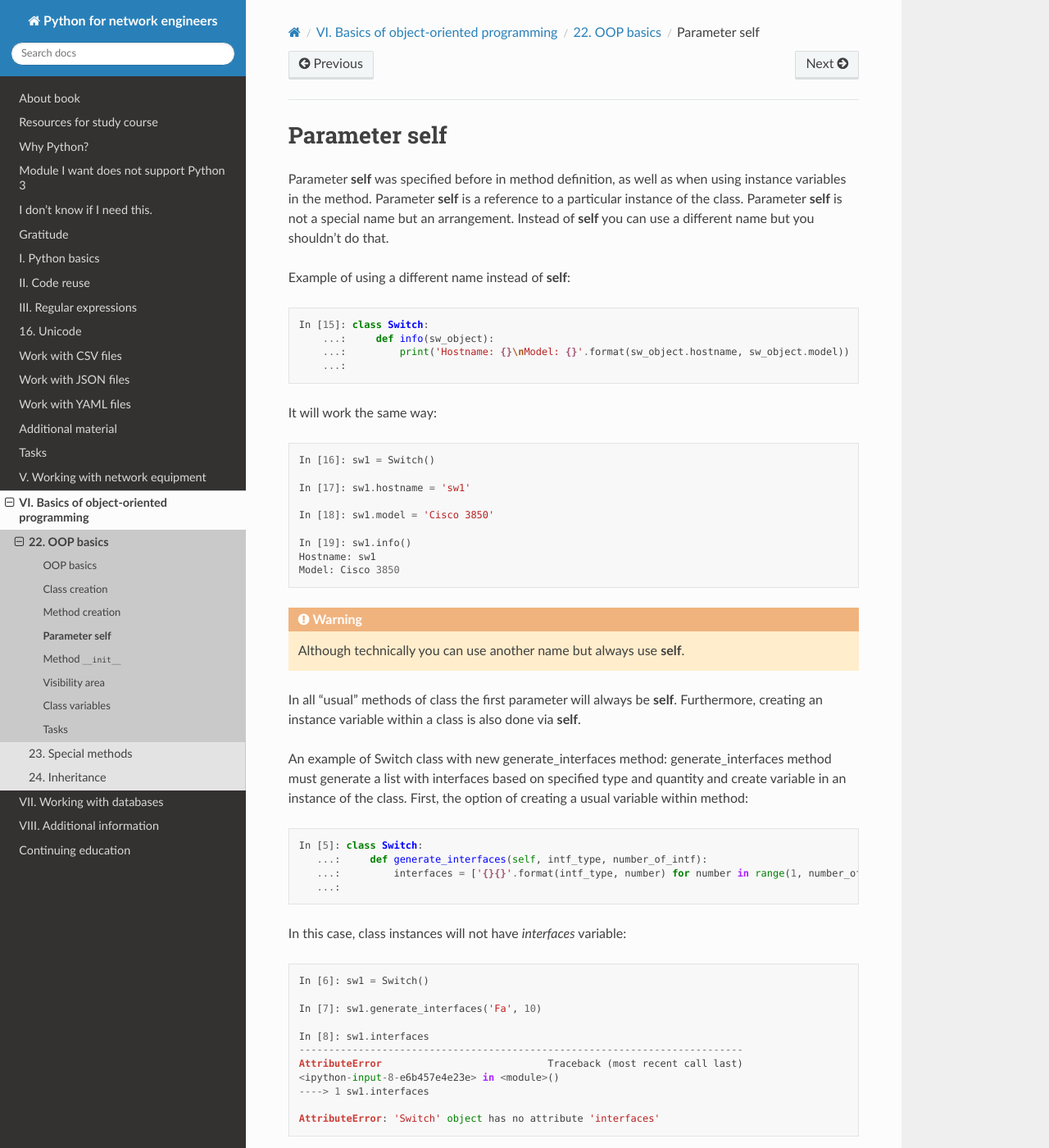
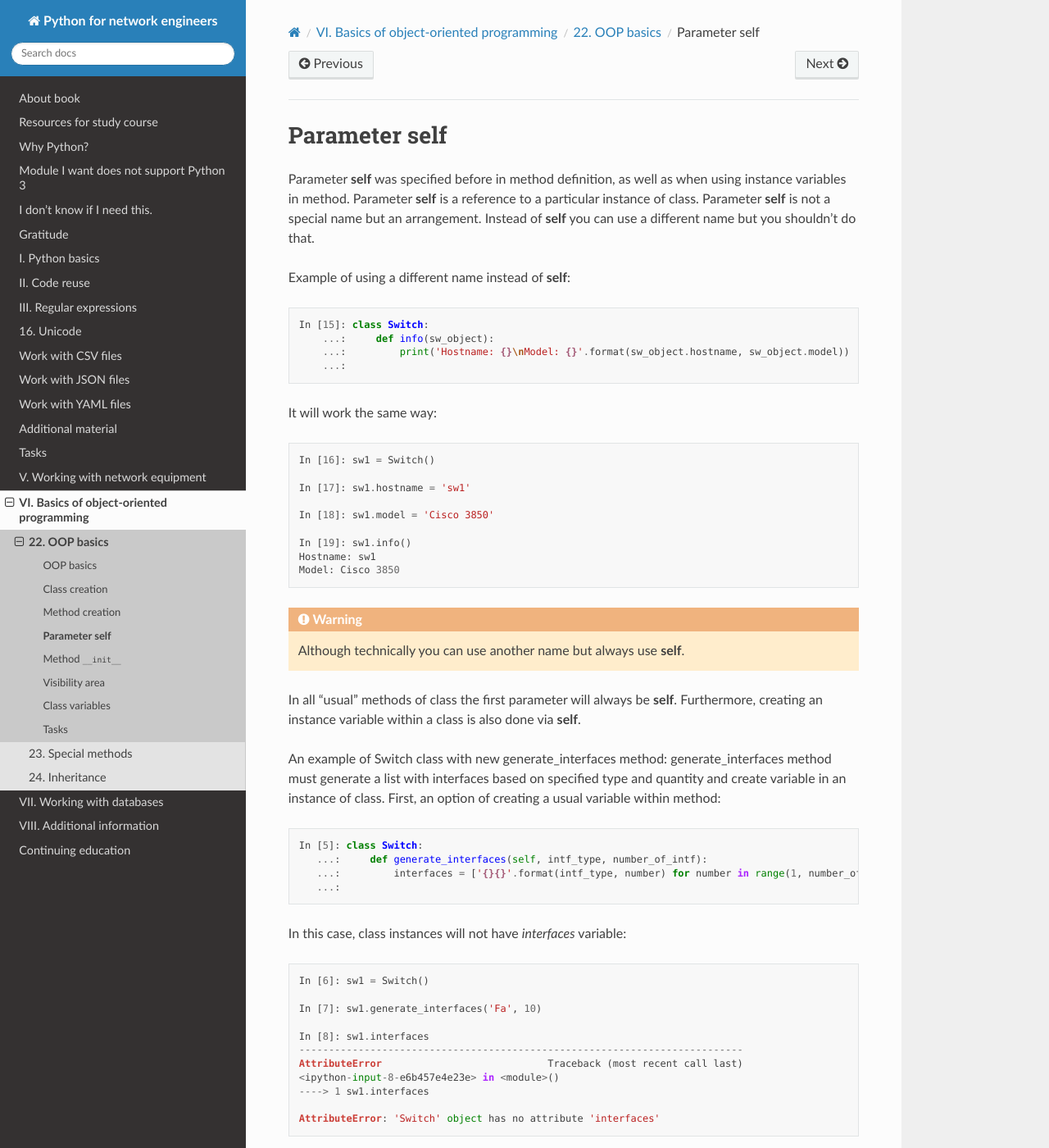
Before and after one commit to natenka/pyneng-book-en, a Sphinx documentation site: the page built from docs/source/book/22_oop_basics/parameter_self.rst, in a window 1280 px wide and 1400 px high. Shown: the whole window at 82% size. Built offline with Sphinx 7.4.7 and the Read the Docs theme 2.0.0, drawn with Linux system fonts in a browser that asks for light colours; pages that are not in the unit, such as notebooks, are missing from menus; some of the changed text lies outside the part shown.

Commit message:
Update parameter_self.rst

```diff
--- a/docs/source/book/22_oop_basics/parameter_self.rst
+++ b/docs/source/book/22_oop_basics/parameter_self.rst
@@ -1,7 +1,7 @@
 Parameter self
 ~~~~~~~~~~~~~
 
-Parameter **self** was specified before in method definition, as well as when using instance variables in the method. Parameter **self** is a reference to a particular instance of the class. Parameter **self** is not a special name but an arrangement. Instead of **self** you can use a different name but you shouldn't do that.
+Parameter **self** was specified before in method definition, as well as when using instance variables in method. Parameter **self** is a reference to a particular instance of class. Parameter **self** is not a special name but an arrangement. Instead of **self** you can use a different name but you shouldn't do that.
 
 Example of using a different name instead of **self**:
 
@@ -32,7 +32,7 @@
 
 In all "usual" methods of class the first parameter will always be **self**. Furthermore, creating an instance variable within a class is also done via **self**.
 
-An example of Switch class with new generate_interfaces method: generate_interfaces method must generate a list with interfaces based on specified type and quantity and create variable in an instance of the class. First, the option of creating a usual variable within method:
+An example of Switch class with new generate_interfaces method: generate_interfaces method must generate a list with interfaces based on specified type and quantity and create variable in an instance of class. First, an option of creating a usual variable within method:
 
 .. code:: python
 
@@ -72,7 +72,7 @@
        ...:         self.interfaces = interfaces
        ...:
 
-Now, after generate_interfaces method is called the *interfaces* variable is created in instance:
+Now, after generate_interfaces method is called *interfaces* variable is created in instance:
 
 .. code:: python
 
```
